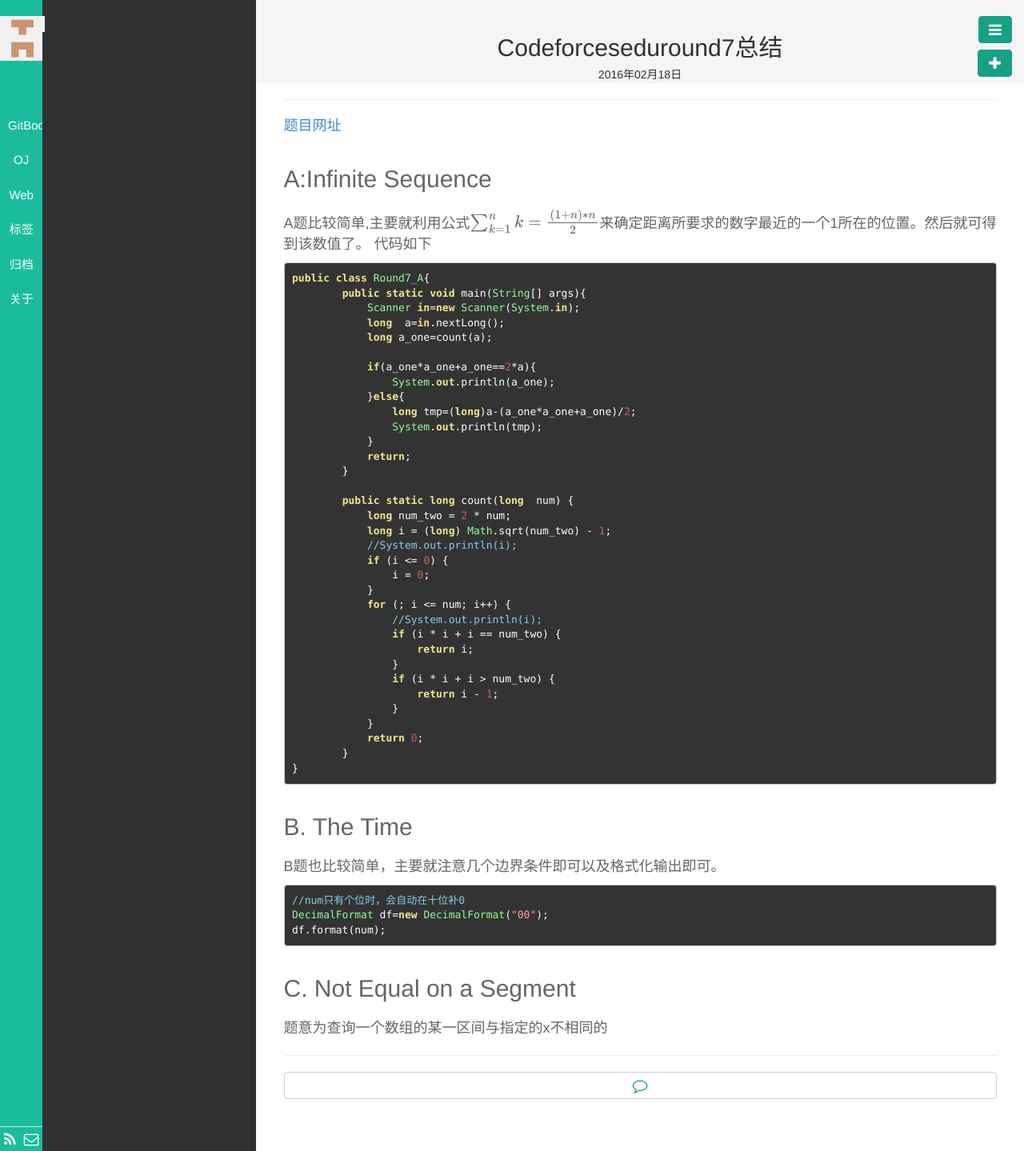
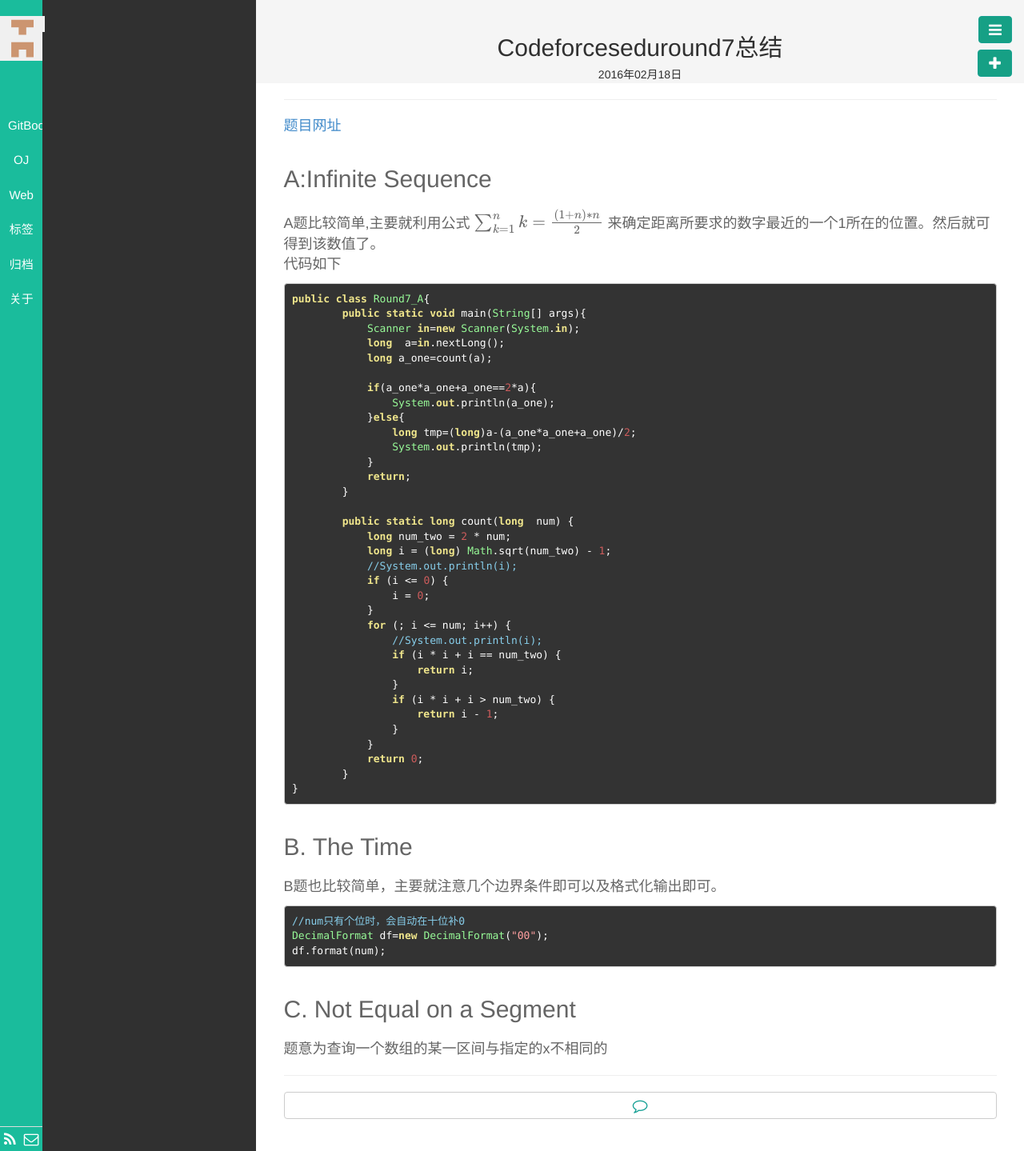
Before and after one commit to ivyxjc/jekyll_blog, a Jekyll site: the page built from _posts/OJ/Codeforces/eduRound/2016-02-18-CodeforcesEduRound7总结.md, in a window 1280 px wide. Shown: the whole page at 80% size. Built offline with Jekyll 4.4.1, drawn with Linux system fonts in a browser that asks for light colours; formulas are drawn with MathJax 3.

Commit message:
add markdown latex

````diff
--- a/_posts/OJ/Codeforces/eduRound/2016-02-18-CodeforcesEduRound7总结.md
+++ b/_posts/OJ/Codeforces/eduRound/2016-02-18-CodeforcesEduRound7总结.md
@@ -12,7 +12,9 @@
 ## A:Infinite Sequence
 
 
-A题比较简单,主要就利用公式$$\sum_{k=1}^n k=\frac {(1+n)*n}{2}$$来确定距离所要求的数字最近的一个1所在的位置。然后就可得到该数值了。
+A题比较简单,主要就利用公式
+$$\sum_{k=1}^n k=\frac {(1+n)*n}{2}$$
+来确定距离所要求的数字最近的一个1所在的位置。然后就可得到该数值了。<br>
 代码如下
 
 ```java
````
